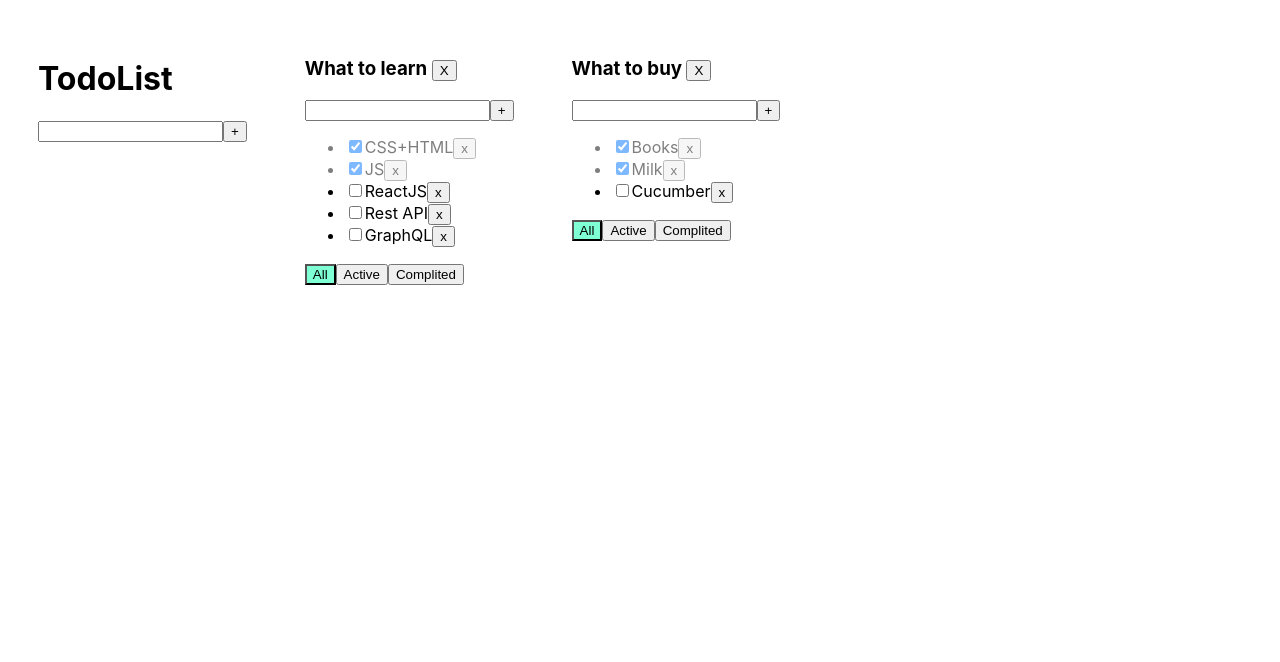
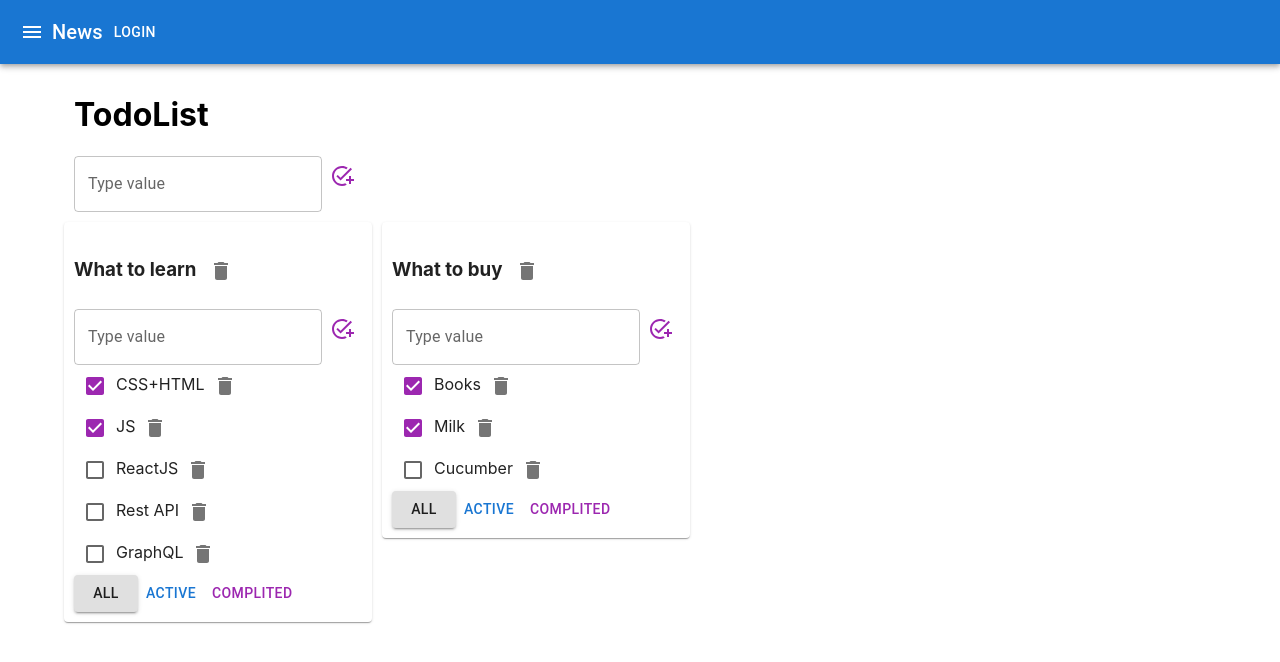
Before and after one commit to AlexKabanau/todolist, a React (Create React App) app: page / in a window 1280 px wide. Shown: the top 662 px of the page. Built offline with nearby package versions, Linux system fonts and the light colour scheme.

Commit message:
07 add MUI

```diff
--- a/package.json
+++ b/package.json
@@ -3,6 +3,11 @@
   "version": "0.1.0",
   "private": true,
   "dependencies": {
+    "@emotion/react": "^11.11.4",
+    "@emotion/styled": "^11.11.0",
+    "@fontsource/roboto": "^5.0.12",
+    "@mui/icons-material": "^5.15.12",
+    "@mui/material": "^5.15.12",
     "@testing-library/jest-dom": "^5.17.0",
     "@testing-library/react": "^13.4.0",
     "@testing-library/user-event": "^13.5.0",
--- a/src/AddItemForm.tsx
+++ b/src/AddItemForm.tsx
@@ -1,4 +1,7 @@
+import { ControlPoint } from '@mui/icons-material';
+import { Button, IconButton, TextField } from '@mui/material';
 import React, { ChangeEvent, KeyboardEvent, useState } from 'react';
+import AddTaskIcon from '@mui/icons-material/AddTask';
 
 export type AddItemFormPropsType = {
   addItem: (title: string) => void;
@@ -32,14 +35,18 @@
 
   return (
     <div>
-      <input
+      <TextField
+        variant={'outlined'}
+        label={'Type value'}
         value={newTaskTitle}
         onChange={onChangeHandler}
         onKeyDown={onKeyDownHandler}
-        className={error ? 'error' : ''}
+        error={!!error}
+        helperText={error}
       />
-      <button onClick={addTask}>+</button>
-      {error && <div className="error-message">Field is required</div>}
+      <IconButton onClick={addTask} color={'secondary'}>
+        <AddTaskIcon />
+      </IconButton>
     </div>
   );
 }
--- a/src/App.css
+++ b/src/App.css
@@ -1,4 +1,4 @@
-.App {
+/* .App {
   padding: 38px;
   display: flex;
 }
@@ -21,4 +21,4 @@
 
 .is-done {
   opacity: 0.5;
-}
+} */
--- a/src/App.tsx
+++ b/src/App.tsx
@@ -4,6 +4,17 @@
 import { TaskType, TodoList } from './TodoList';
 import { v1 } from 'uuid';
 import { AddItemForm } from './AddItemForm';
+import {
+  AppBar,
+  Button,
+  Container,
+  Grid,
+  IconButton,
+  Paper,
+  Toolbar,
+  Typography,
+} from '@mui/material';
+import { Menu } from '@mui/icons-material';
 
 export type FilterValuesType = 'all' | 'complited' | 'active';
 type TodoListType = {
@@ -114,11 +125,24 @@
 
   return (
     <div className="App">
+      <AppBar position={'static'}>
+        <Toolbar>
+          <IconButton color={'inherit'} aria-label={'menu'} edge={'start'}>
+            <Menu />
+          </IconButton>
+          <Typography variant={'h6'}>News</Typography>
+          <Button color={'inherit'}>Login</Button>
+        </Toolbar>
+      </AppBar>
+      <Container fixed>
+        <Grid container style={{ padding: '10px' }}>
           <div>
             <h1>TodoList</h1>
             <AddItemForm addItem={addTodoList} />
           </div>
+        </Grid>
 
+        <Grid container spacing={'10'}>
           {todoLists.map((todoList) => {
             let tasksForTodoList = tasksObj[todoList.id];
             if (todoList.filter === 'complited') {
@@ -129,6 +153,8 @@
             }
 
             return (
+              <Grid item>
+                <Paper style={{ padding: '10px' }}>
                   <TodoList
                     key={todoList.id}
                     id={todoList.id}
@@ -143,8 +169,12 @@
                     removeTodoList={removeTodoList}
                     changeTodoListTitle={changeTodoListTitle}
                   />
+                </Paper>
+              </Grid>
             );
           })}
+        </Grid>
+      </Container>
     </div>
   );
 }
--- a/src/EditableSpan.tsx
+++ b/src/EditableSpan.tsx
@@ -1,3 +1,4 @@
+import { TextField } from '@mui/material';
 import React, { ChangeEvent, useState, KeyboardEvent } from 'react';
 
 export type EditableSpanPropsType = {
@@ -27,7 +28,7 @@
   };
 
   return editMode ? (
-    <input
+    <TextField
       autoFocus
       type="text"
       value={title}
--- a/src/TodoList.tsx
+++ b/src/TodoList.tsx
@@ -2,6 +2,8 @@
 import { FilterValuesType } from './App';
 import { AddItemForm } from './AddItemForm';
 import { EditableSpan } from './EditableSpan';
+import { Button, Checkbox, IconButton } from '@mui/material';
+import { Delete } from '@mui/icons-material';
 
 export type TaskType = {
   id: string;
@@ -48,11 +50,13 @@
     <div>
       <h3>
         <EditableSpan title={props.title} onChange={changeTodoListTitle} />{' '}
-        <button onClick={removeTodoList}>X</button>
+        <IconButton aria-label="delete" onClick={removeTodoList}>
+          <Delete />
+        </IconButton>
       </h3>
       <AddItemForm addItem={addTask} />
 
-      <ul>
+      <div>
         {props.tasks.map((t) => {
           const onRemoveHandler = () => {
             props.removeTask(t.id, props.id);
@@ -65,30 +69,35 @@
           };
 
           return (
-            <li key={t.id} className={t.isDone ? 'is-done' : ''}>
-              <input type="checkbox" checked={t.isDone} onChange={onChangeStatusHandler} />
+            <div key={t.id} className={t.isDone ? 'is-done' : ''}>
+              <Checkbox color={'secondary'} checked={t.isDone} onChange={onChangeStatusHandler} />
               <EditableSpan title={t.title} onChange={onChangeTitleHandler} />
-              <button onClick={onRemoveHandler}>x</button>
-            </li>
+              <IconButton aria-label="delete" onClick={onRemoveHandler}>
+                <Delete />
+              </IconButton>
+            </div>
           );
         })}
-      </ul>
+      </div>
       <div>
-        <button
-          className={props.filter === 'all' ? 'active-filter' : ''}
+        <Button
+          color={'inherit'}
+          variant={props.filter === 'all' ? 'contained' : 'text'}
           onClick={onAllClickHandler}>
           All
-        </button>
-        <button
-          className={props.filter === 'active' ? 'active-filter' : ''}
+        </Button>
+        <Button
+          color={'primary'}
+          variant={props.filter === 'active' ? 'contained' : 'text'}
           onClick={onActiveClickHandler}>
           Active
-        </button>
-        <button
-          className={props.filter === 'complited' ? 'active-filter' : ''}
+        </Button>
+        <Button
+          color={'secondary'}
+          variant={props.filter === 'complited' ? 'contained' : 'text'}
           onClick={onComplitedClickHandler}>
           Complited
-        </button>
+        </Button>
       </div>
     </div>
   );
```
Also changed, not shown: 1 other file (tests, documents, lock files or other folders). Lines whose indentation alone changed are shown as unchanged.
